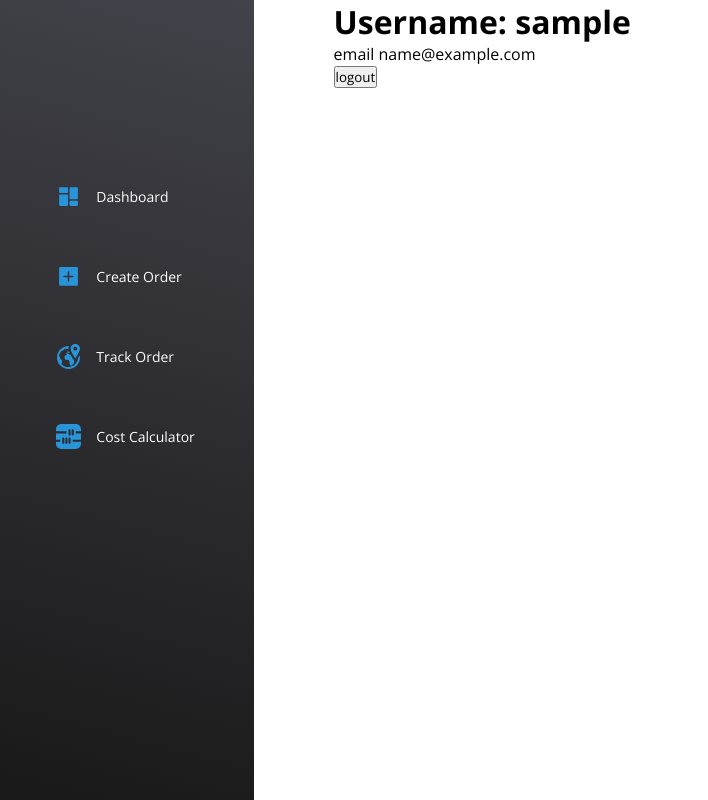
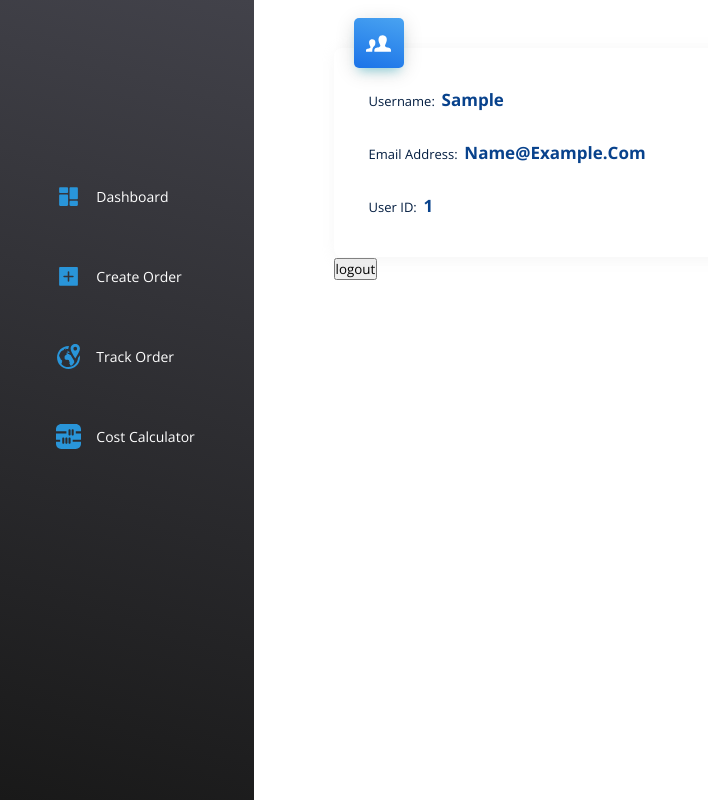
Before and after one commit to rambey-coder/checkit-enterprise, a React (Create React App) app: page /profile in a window 1280 px wide. Shown: the whole page, without its empty margins (0-708 px from the left). Built offline with nearby package versions, Linux system fonts and the light colour scheme; sample sign-in values are in the browser's storage.

Commit message:
refactor: refactor dashboard

```diff
--- a/src/pages/Account/Account.js
+++ b/src/pages/Account/Account.js
@@ -1,26 +1,52 @@
-import React from 'react'
-import { getCurrentUser } from '../../services/auth'
-import { useAppContext } from '../../context/Context'
-import Sidebar from '../../components/Sidebar/Sidebar'
-import styles from "./Account.module.css"
+import React from "react";
+import { getCurrentUser } from "../../services/auth";
+import { useAppContext } from "../../context/Context";
+import Sidebar from "../../components/Sidebar/Sidebar";
+import styles from "./Account.module.css";
+
+import user from "./assets/user.svg";
 
 const Account = () => {
-     const { handleLogout } = useAppContext();
-     const currentUser = getCurrentUser();
+  const { handleLogout } = useAppContext();
+  const currentUser = getCurrentUser();
 
   return (
     <div className={styles.container}>
       <Sidebar />
       <div className={styles.container_content}>
         <div className={styles.user_details}>
-          <div></div>
+          <div className={styles.user_bg}>
+            <img src={user} alt="" />
+          </div>
+
+          <div className={styles.details}>
+            <div>
+              <p>
+                Username: &nbsp;
+                <span>{currentUser?.username}</span>
+              </p>
+              <p></p>
+            </div>
+
+            <div>
+              <p>
+                Email Address: &nbsp;
+                <span>{currentUser?.email}</span>
+              </p>
+            </div>
+
+            <div>
+              <p>
+                User ID: &nbsp;
+                <span>{currentUser?.id}</span>
+              </p>
+            </div>
+          </div>
         </div>
-        <h1>Username: {currentUser?.username}</h1>
-        <p>email {currentUser?.email}</p>
         <button onClick={handleLogout}>logout</button>
       </div>
     </div>
   );
-}
+};
 
-export default Account
+export default Account;
--- a/src/pages/Account/Account.module.css
+++ b/src/pages/Account/Account.module.css
@@ -7,4 +7,54 @@
 
 .container_content {
     width: 90%;
+    margin-top: 3rem;
 }
+
+.user_details {
+    position: relative;
+}
+
+.user_bg {
+    background: linear-gradient(195deg, rgb(73, 163, 241), rgb(26, 115, 232));
+    width: 50px;
+    height: 50px;
+    padding: 9px;
+    border-radius: 5px;
+    display: flex;
+    align-items: center;
+    justify-content: center;
+    box-shadow: rgb(0 0 0 / 14%) 0rem 0.25rem 1.25rem 0rem, rgb(0 187 212 / 40%) 0rem 0.4375rem 0.625rem -0.3125rem;
+    position: absolute;
+    top: -30px;
+    left: 20px;
+    z-index: 99;
+}
+
+.user_bg > img {
+    width: 25px;
+}
+
+.details {
+    background: #fff;
+    filter: drop-shadow(2px 2px 8px rgba(211, 211, 211, 0.248));
+    padding: 25px 20px;
+    width: 450px;
+    border-radius: 8px;
+}
+
+.details > div {
+    padding: 15px;
+}
+
+.details > div > p {
+    font-size: 13px;
+    font-weight: 400;
+    color: #031D40;
+}
+
+.details > div > p span {
+    color: #08428C;
+    font-size: 17px;
+    font-weight: 700;
+    text-transform: capitalize;
+}
```
Also changed, not shown: src/pages/Account/assets/user.svg (added).
